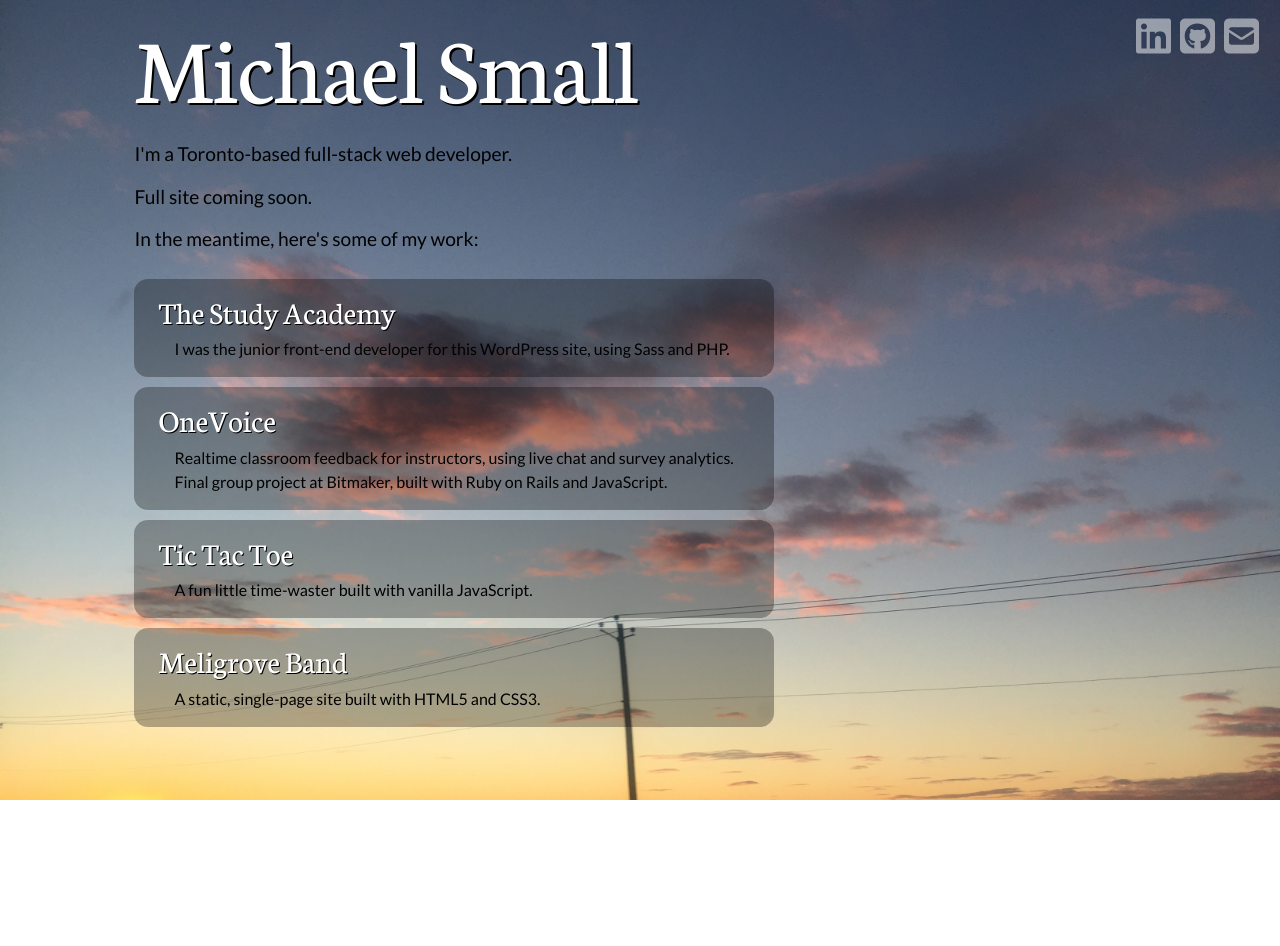
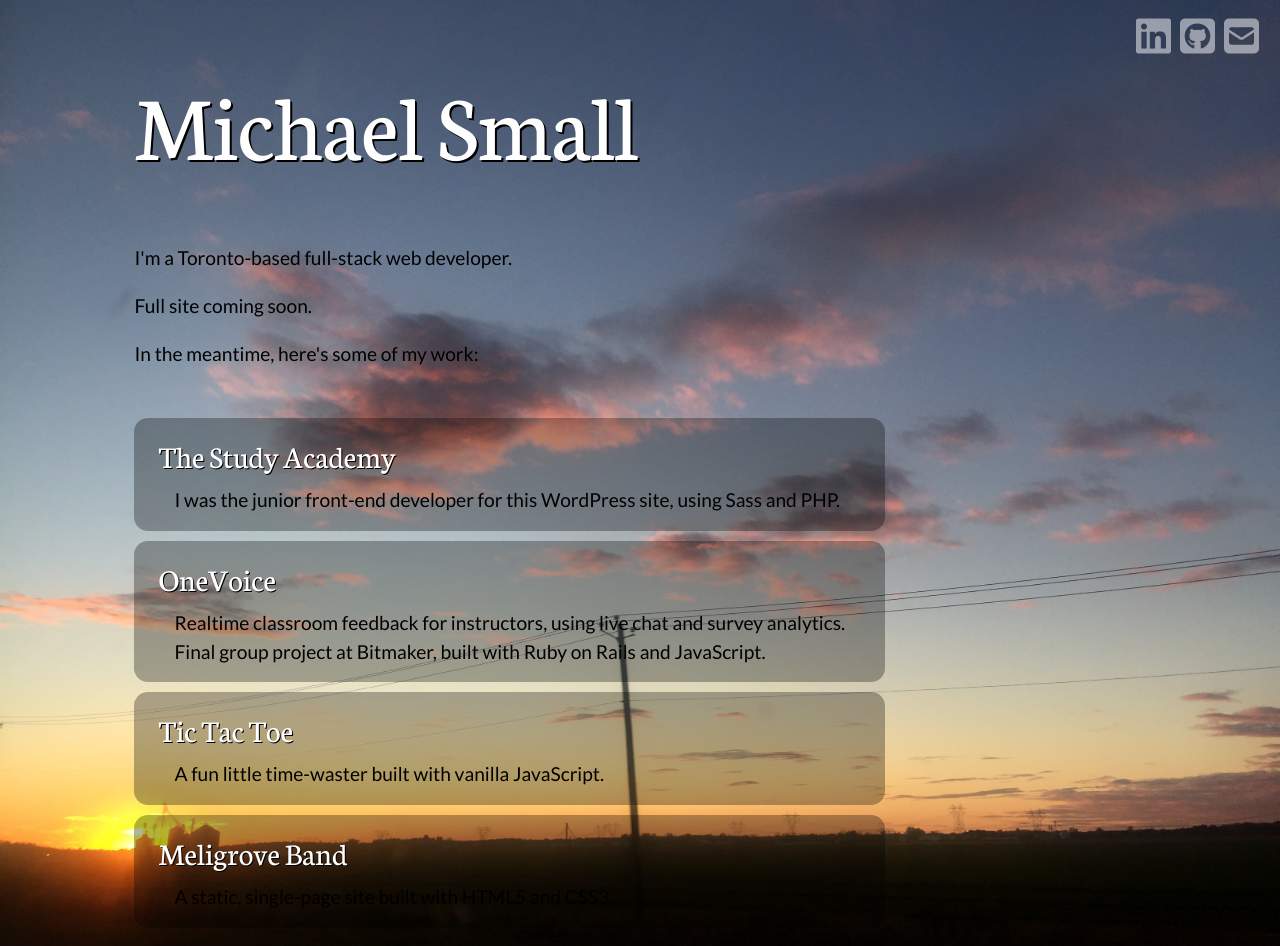
Before and after one commit to mikesmall/personal_site, a plain HTML site: page index.html in a window 1280 px wide. Before the commit the page ends 800 px from the top, so only its background shows below. Drawn offline with Linux system fonts and the light colour scheme; some icons are missing.

Commit message:
Fixes stuff FontAwesome messed up in my CSS.

```diff
--- a/index.html
+++ b/index.html
@@ -5,15 +5,16 @@
     <title>Michael Small</title>
     <meta charset="utf-8">
     <script src="https://use.fontawesome.com/04b6bf1133.js"></script>
-    <meta name="description" content="Toronto-based full-stack web developer using HTML5, CSS3, JavaScript, Ruby on Rails, WordPress, WooCommerce, jQuery, Node, JSON, AJAX, React, Bandcamp, and Git.">
+    <link href="//netdna.bootstrapcdn.com/twitter-bootstrap/2.3.2/css/bootstrap-combined.no-icons.min.css" rel="stylesheet">
+    <link href="//netdna.bootstrapcdn.com/font-awesome/3.2.1/css/font-awesome.css" rel="stylesheet">
+    <link rel="stylesheet" href="https://fonts.googleapis.com/css?family=Lato">
+    <link rel="stylesheet" href="https://fonts.googleapis.com/css?family=Neuton">
+    <meta name="description" content="Toronto-based full-stack web developer using HTML5, CSS3, JavaScript, Ruby on Rails, WordPress, WooCommerce, Node, React, and Git.">
     <link rel="stylesheet" type="text/css" href="style.css">
     <link rel="canonical" href="michaelsmall.ca"/>
     <meta content="Michael Small" property="og:title"/>
-    <meta content="Toronto-based full-stack web developer using HTML5, CSS3, JavaScript, Ruby on Rails, WordPress, WooCommerce, jQuery, Node, JSON, AJAX, React, Bandcamp, and Git." property="og:description"/>
+    <meta content="Toronto-based full-stack web developer using HTML5, CSS3, JavaScript, Ruby on Rails, WordPress, WooCommerce, Node, React, and Git." property="og:description"/>
     <meta content="http://michaelsmall.ca" property="og:url"/>
-    <meta content="http://michaelsmall.ca/bg.jpg" property="og:image" />
-    <link href="//netdna.bootstrapcdn.com/twitter-bootstrap/2.3.2/css/bootstrap-combined.no-icons.min.css" rel="stylesheet">
-    <link href="//netdna.bootstrapcdn.com/font-awesome/3.2.1/css/font-awesome.css" rel="stylesheet">
   </head>
 
   <body>
--- a/style.css
+++ b/style.css
@@ -30,8 +30,8 @@ h1 {
   font-family: 'Neuton', serif;
   font-size: 6em;
   font-weight: 400;
-  margin-top: 0px;
-  margin-bottom: 0px;
+  margin-top: 50px;
+  margin-bottom: 50px;
   color: white;
   text-shadow: 2px 2px black;
 }
@@ -40,20 +40,26 @@ p {
   font-family: 'Lato', sans-serif;
   font-size: 1.2em;
   font-weight: 100;
+  color: black;
 }
 
 a {
   text-decoration: none;
 }
 
+a:hover {
+  text-decoration: none;
+}
+
 .placeholder {
   width: 80%;
   margin: 0 auto;
-  line-height: 1.2;
+  line-height: 1.5;
 }
 
 .work_samples {
   display: inline-block;
+  margin-top: 20px;
 }
 
 .project_box {
@@ -87,14 +93,16 @@ h2:hover {
 
 .project_box p:hover {
   color: black;
+  text-decoration: none !important;
 }
 
 .project_title a:hover {
   color: salmon;
+  text-decoration: none !important;
 }
 
 .work_samples p {
-  font-size: 1em;
+  font-size: 1.2em;
   line-height: 1.5;
   margin: 6px 0px 6px 0px;
 }
```
